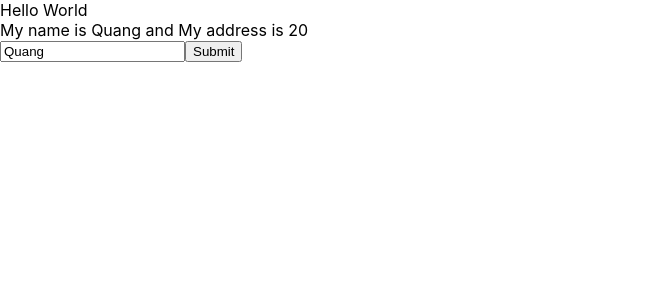
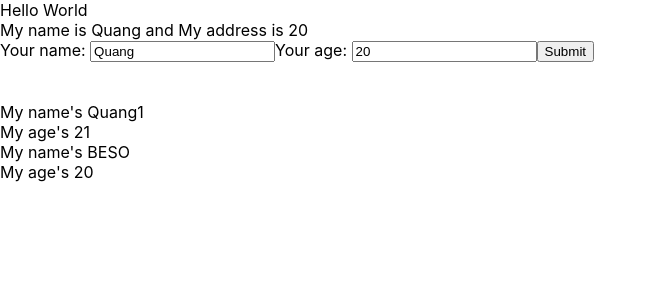
Before and after one commit to quangnd1601/demo-reactjs, a React (Create React App) app: page / in a window 1280 px wide. Shown: the top 300 px of the page, without its empty margins (0-657 px from the left). Built offline with nearby package versions, Linux system fonts and the light colour scheme.

Commit message:
vdeo 23 = props

```diff
--- /dev/null
+++ b/src/components/DisplayInfo.js
@@ -0,0 +1,16 @@
+import React from "react";
+
+class DisplayInfo extends React.Component {
+  render() {
+    console.log(this.props);
+
+    // props => viết tắt properties (tài sản)
+    return (
+      <div>
+        <div>My name's {this.props.name}</div>
+        <div>My age's {this.props.age}</div>
+      </div>
+    );
+  }
+}
+export default DisplayInfo;
--- a/src/components/MyComponent.js
+++ b/src/components/MyComponent.js
@@ -4,12 +4,16 @@
 import { type } from "@testing-library/user-event/dist/type";
 import React from "react";
 import UserInfo from "./UserInfo";
+import DisplayInfo from "./DisplayInfo";
 class MyComponent extends React.Component {
   // JSX: chỉ trả về 1 phần tử thôi
   render() {
     return (
       <div>
         <UserInfo></UserInfo>
+        <br /> <br />
+        <DisplayInfo name="Quang1" age={21}></DisplayInfo>
+        <DisplayInfo name="BESO" age={20}></DisplayInfo>
       </div>
     );
   }
--- a/src/components/UserInfo.js
+++ b/src/components/UserInfo.js
@@ -6,9 +6,14 @@ class UserInfo extends React.Component {
     age: 20,
   };
   //=============== this.setSTATE ==================
-  handleOnChange = (event) => {
+  handleOnChangeInput = (event) => {
     this.setState({
       name: event.target.value,
+    });
+  };
+  handleOnChangeAge = (event) => {
+    this.setState({
+      age: event.target.value,
     });
   };
   handleOnSubmit = (event) => {
@@ -20,10 +25,17 @@ class UserInfo extends React.Component {
       <div>
         My name is {this.state.name} and My address is {this.state.age}
         <form onSubmit={(event) => this.handleOnSubmit(event)}>
+          <label>Your name: </label>
           <input
-            onChange={(event) => this.handleOnChange(event)}
+            onChange={(event) => this.handleOnChangeInput(event)}
             type="text"
             value={this.state.name}
+          />
+          <label>Your age: </label>
+          <input
+            onChange={(event) => this.handleOnChangeAge(event)}
+            type="text"
+            value={this.state.age}
           />
           <button>Submit</button>
         </form>
```
